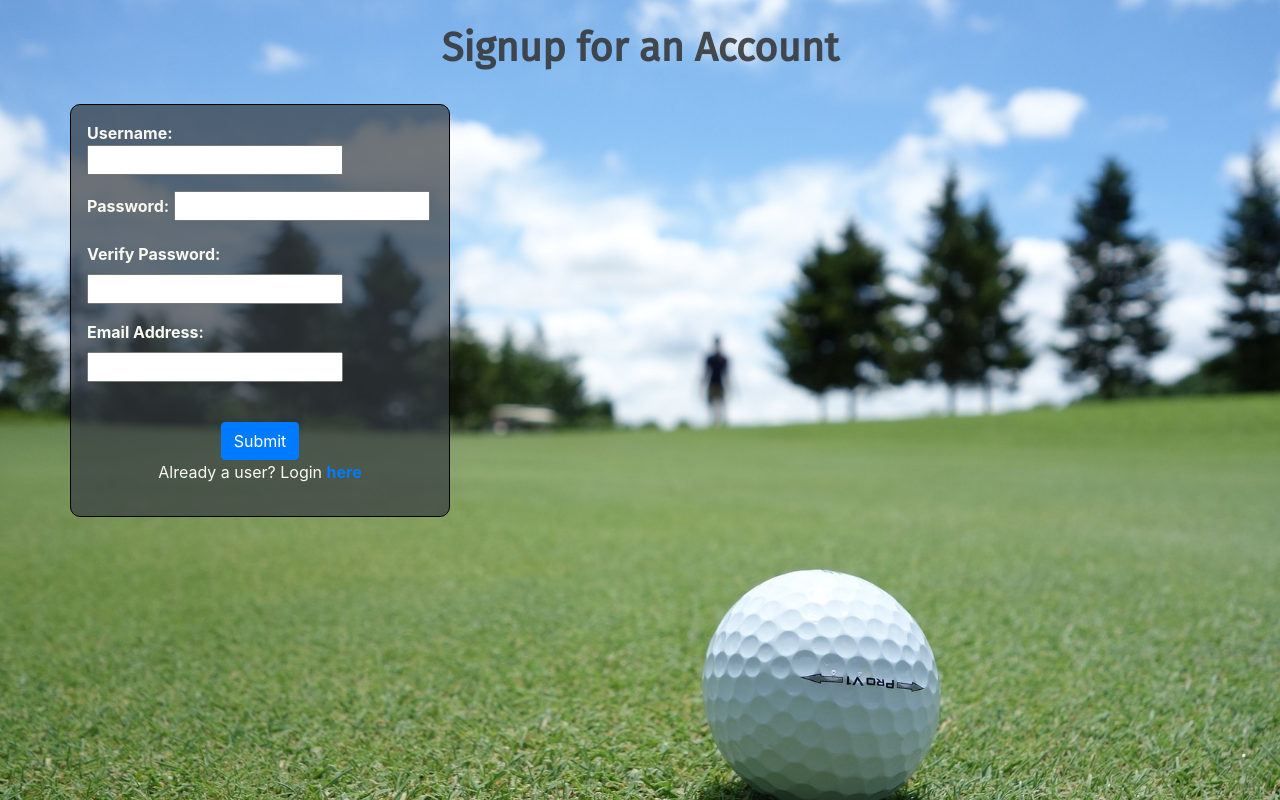
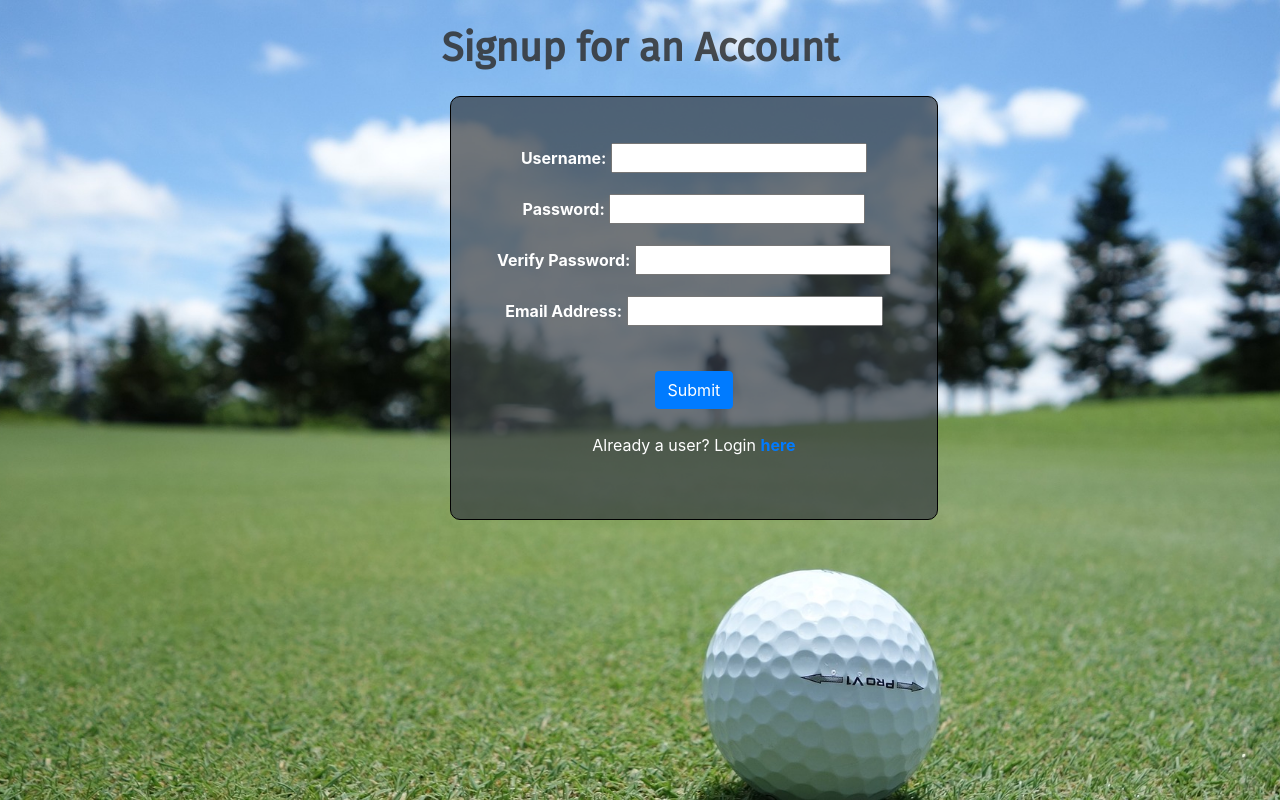
Before and after one commit to katie-mt/golfscoreapp, a Flask app: page /signup in a window 1280 px wide. Shown: the part 56-856 px from the top of the page. Run offline with Flask 2, Linux system fonts and the light colour scheme; some libraries are stand-ins or nearby versions.

Commit message:
updating centering on signup page

```diff
--- a/static/css/styles.css
+++ b/static/css/styles.css
@@ -85,7 +85,6 @@ body{
   text-align: left;
   margin: auto;
   margin-top: 40px;
-
 }
 
 /*tournament initiation*/
@@ -118,14 +117,16 @@ body{
 /*signup*/
 .signup_title {
     font-family: 'Fira Sans', sans-serif;
-}
-
-.signup_box {
-  color: white;
+    margin: auto;
 }
 
 .signin_elements {
   text-align: left;
+}
+
+.box_styling {
+  color: white;
+  padding: 30px;
 }
 
 
--- a/templates/signup.html
+++ b/templates/signup.html
@@ -12,10 +12,12 @@
   </div>
 
 <div class='container'>
-  <div class='signup_box row'>
-    <div class='col-md-4' id='sign-in-form'>
+  <div class='row'>
+    <div class='col-md-4'>
+    </div>
+    <div id='sign-in-form'>
+      <div class="box_styling" id=id='sign-in-form'>
         <form action="/signup" method="post">
-        <div class="signin_elements"
 
             <label for='username'><strong>Username:</strong></label>
             <input name="username" type="text" value="{{username}}" />
@@ -31,16 +33,15 @@
 
             <label for='email'><strong>Email Address:</strong></label>
             <input name="email" type="text" value="{{email}}" />
-          <p class="email_error">{{email_error}}</p>
+            <p class="email_error">{{email_error}}</p><br>
 
-        </div>
-        <br>
-
-        <input class="btn btn-primary text-center" type="submit" value="Submit"><br>
+            <input class="btn btn-primary text-center" type="submit" value="Submit"><br><br>
 
             <p>Already a user? Login <strong><a href="/">here</a></strong></p>
         </form>
-
+      </div>
+    </div>
+    <div class='col-md-4'>
     </div>
   </div>
 </div>
```
Lines whose indentation alone changed are shown as unchanged.
